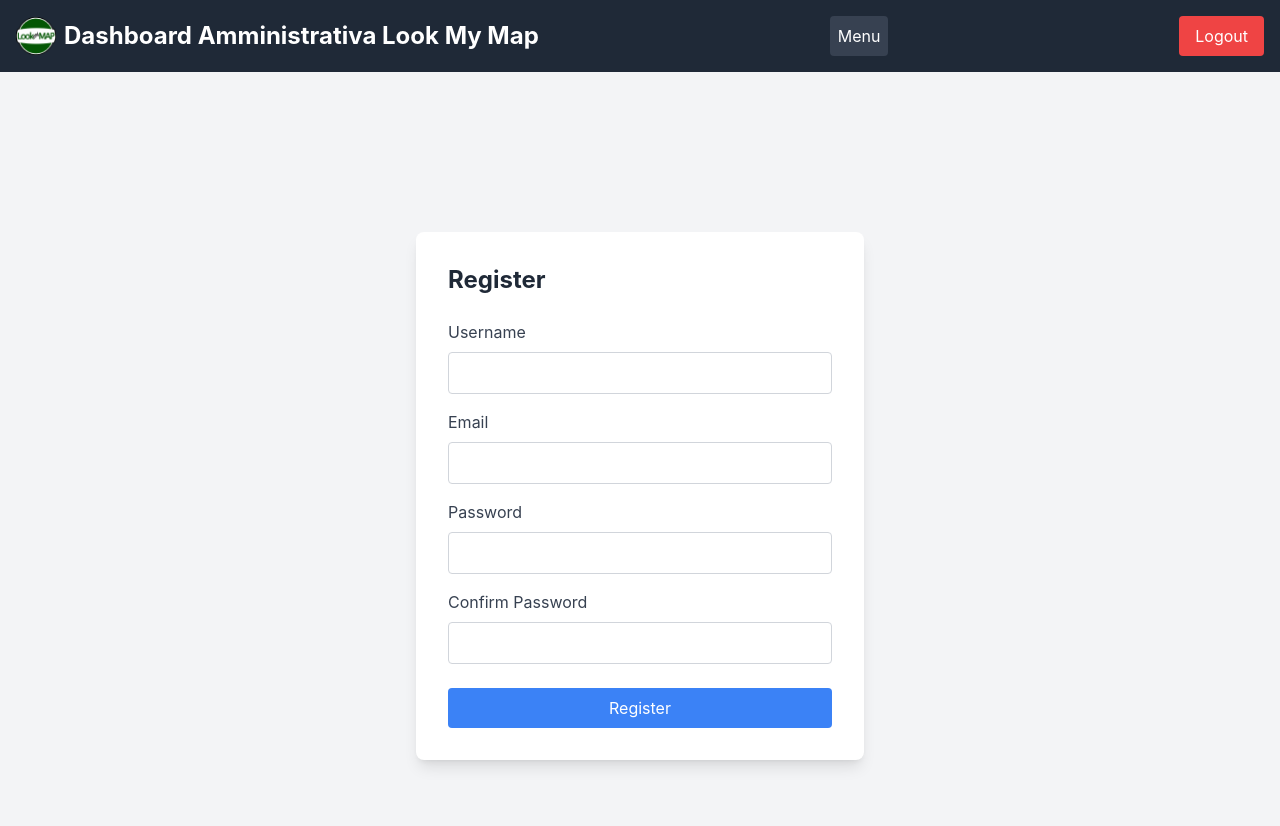
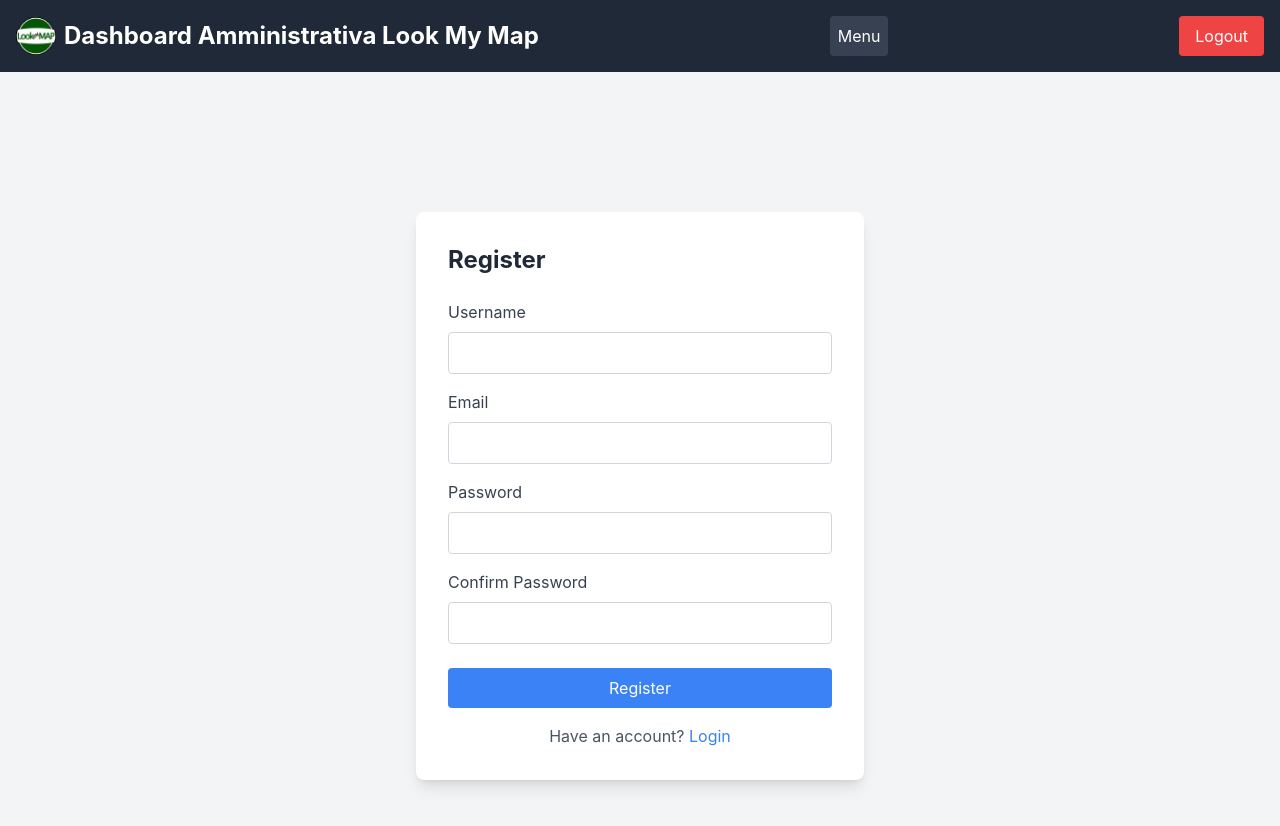
Before and after one commit to Emmydapson/restaurant-admin-dashboard, a Next.js app: page /register in a window 1280 px wide. Shown: the top 826 px of the page. Built offline with nearby package versions, Linux system fonts and the light colour scheme.

Commit message:
register page updated

```diff
--- a/src/app/register/page.js
+++ b/src/app/register/page.js
@@ -1,6 +1,7 @@
 'use client';
 import React, { useState } from 'react';
 import { useRouter } from 'next/navigation';
+import Link from 'next/link';
 
 export default function RegisterPage() {
   const [username, setUsername] = useState('');
@@ -22,7 +23,7 @@
       const response = await fetch('https://look-my-app.vercel.app/api/auth/register', {
         method: 'POST',
         headers: { 'Content-Type': 'application/json' },
-        body: JSON.stringify({ username, email, password }), // Including username
+        body: JSON.stringify({ username, email, password }),
       });
 
       if (response.ok) {
@@ -114,6 +115,14 @@
             Register
           </button>
         </form>
+
+        {/* Login link */}
+        <p className="mt-4 text-center text-gray-600">
+          Have an account?{' '}
+          <Link href="/login" className="text-blue-500 hover:text-blue-700 transition-colors">
+            Login
+          </Link>
+        </p>
       </div>
     </div>
   );
```
